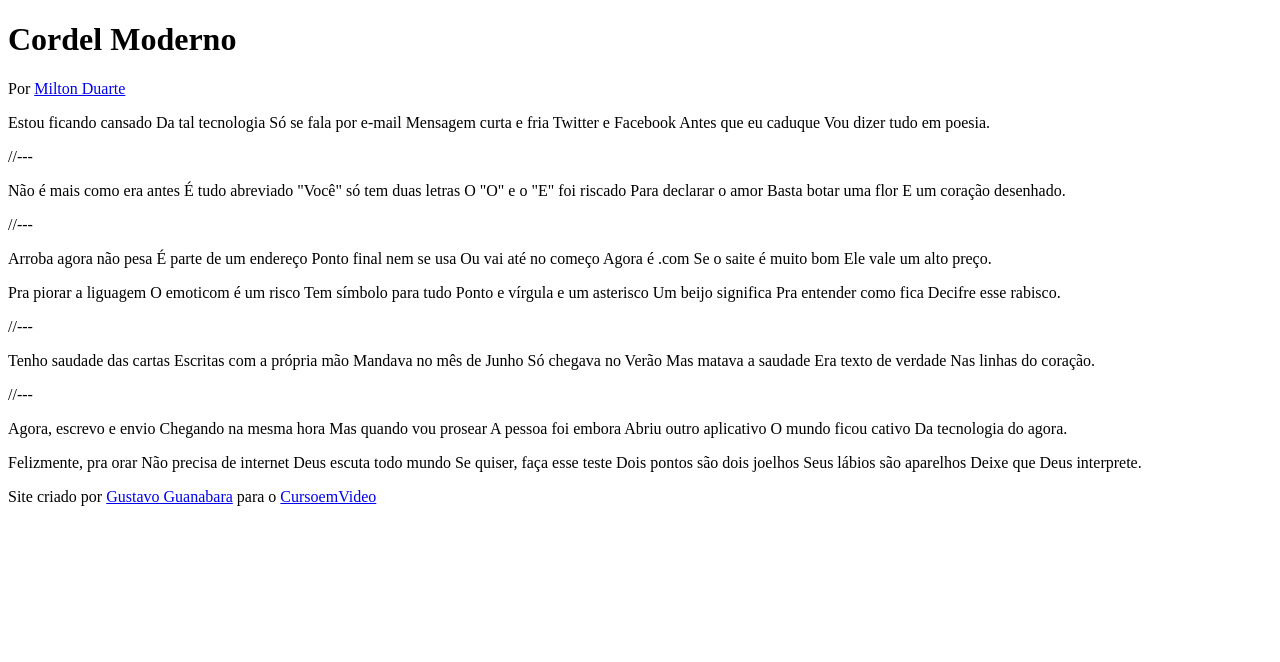
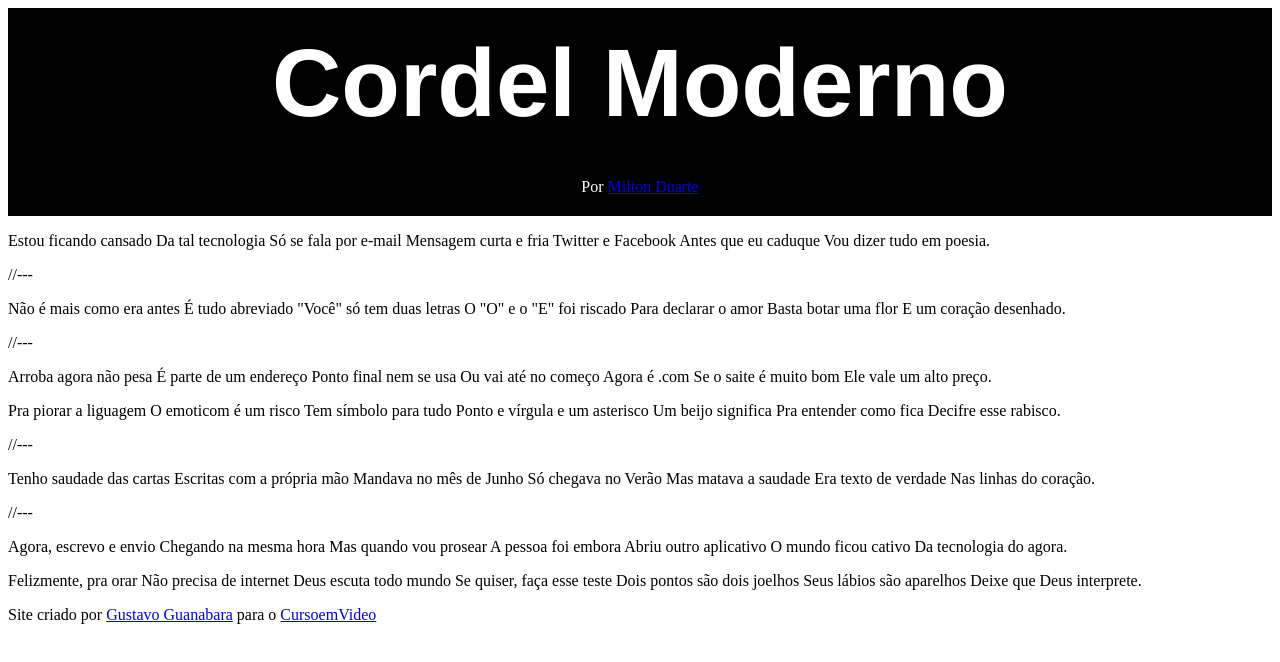
Before and after one commit to ThaisVieiraSilva/projeto-cordel, a plain HTML site: page projeto-cordel.html in a window 1280 px wide. Drawn offline with Linux system fonts and the light colour scheme.

Commit message:
Update style.css

```diff
--- a/style.css
+++ b/style.css
@@ -1,6 +1,25 @@
 #charset "UTF-8";
+
+body {
+    background-color: white;
+}
 
 header {
     background-color: black;
     color: white;
 }
+
+header > h1 {
+    font-family: 'Franklin Gothic Medium', 'Arial Narrow', Arial, sans-serif;
+    font-weight: bold;
+    font-size: 6em;
+    text-align: center;
+    padding: 20px;
+    margin: 0px 10px;
+}
+header > p {
+    font-size: 1em;
+    text-align: center;
+    padding: 20px;
+    margin: 0px 10px;
+}
```
